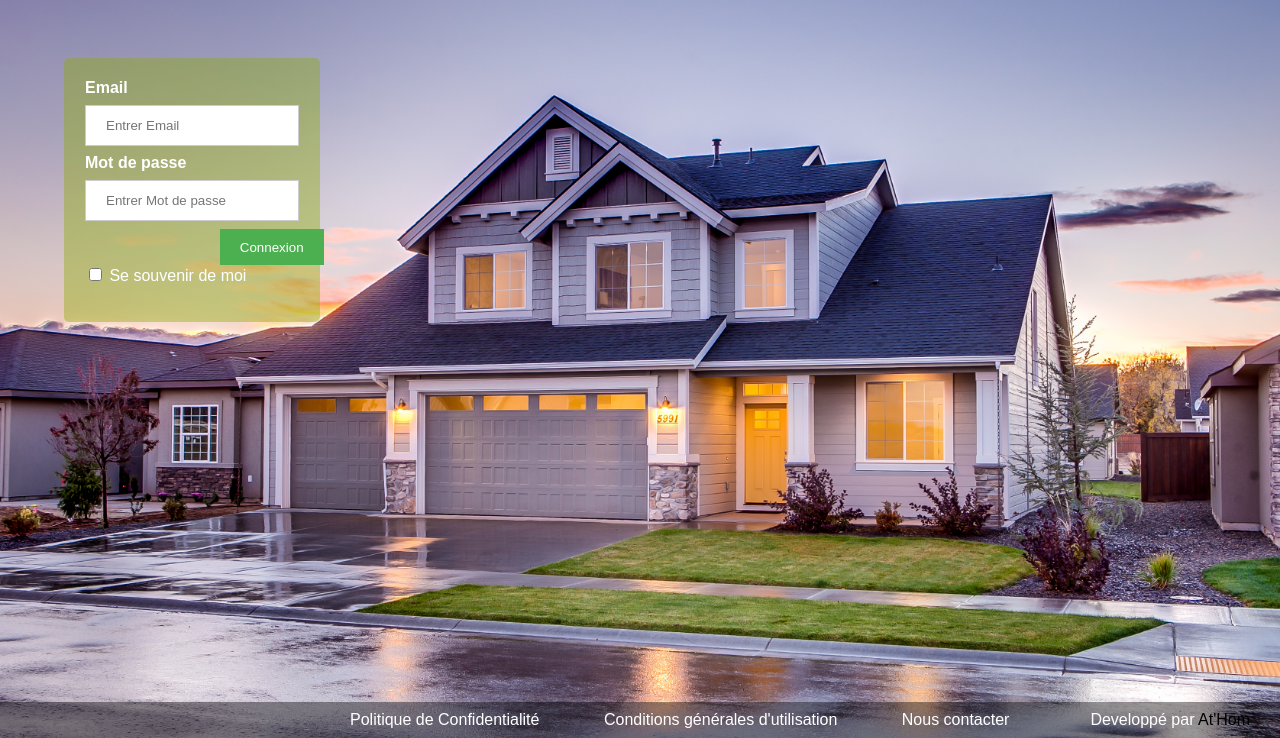
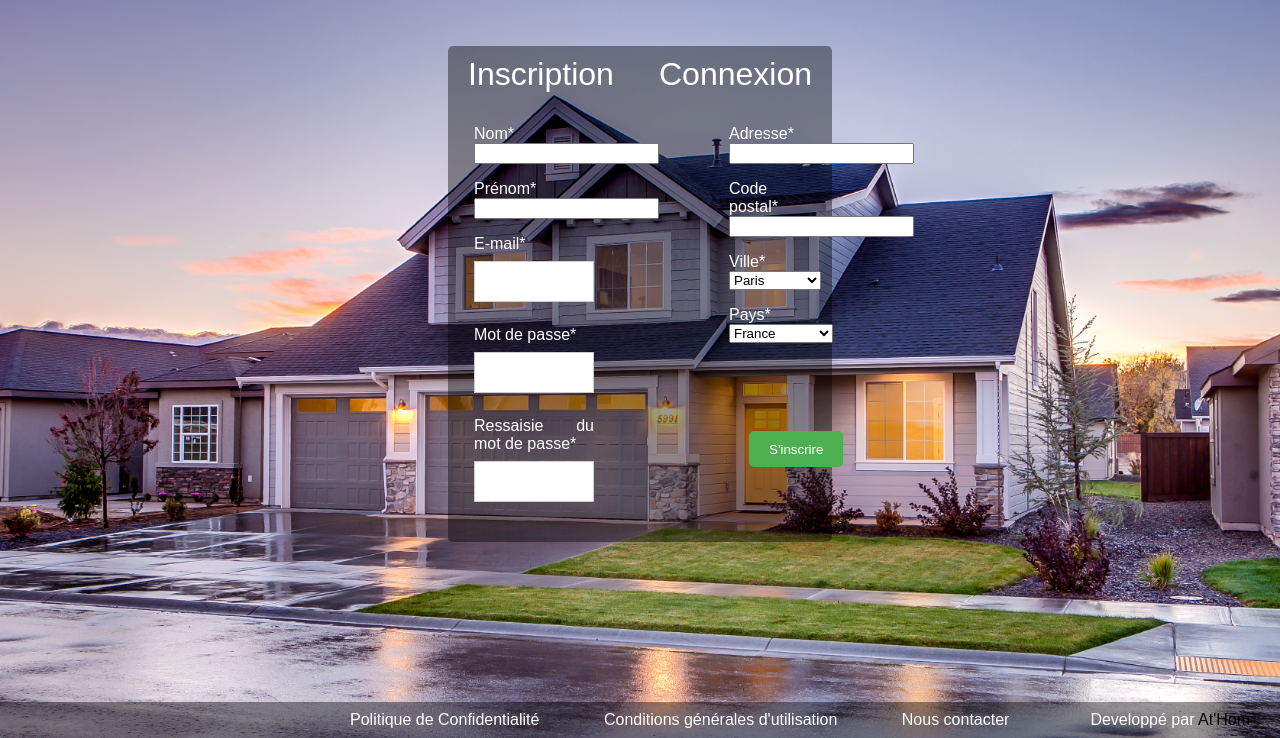
Before and after one commit to Digums/SiteInternet, a PHP site: page /SiteInternet/Vue/accueil.php in a window 1280 px wide. Shown: the part 62-800 px from the top of the page. Run offline with PHP 8.4, Linux system fonts and the light colour scheme.

Commit message:
MAJ accueil

```diff
--- a/Vue/CSS/style.css
+++ b/Vue/CSS/style.css
@@ -199,93 +199,106 @@ div#menuleft .dropdown:hover .dropdown-content{
 
 /*--------------------------------------------------------------------------------------------*/
 
-#formulaire{
-    align-content: center;
-    width: 70%;
-    margin-top: 5%;
-    margin-left: 15%;
-}
-#formulaire #gauche{
-    margin-left: 10%;
-
-    float:left;
-    width:30%;
-}
-#formulaire #droite{
-    margin-left:55%;
-    width:30%;
-}
-
-
-#telephone{
-    width: 20%;
-    height: 200px;
-    margin-left: 5%;
-}
-
-#principale{
-
-}
-#principale #gauche{
-    float: left;
-    width:30%;
-    margin-left: 5%;
-}
-#principale #droite{
-    margin-left: 10%;
-}
-#commentaire{
-    width: 60%;
-    height: 10em;
-    margin-left: 5%;
-}
-
-#sent {
-    margin-left: 5%;
-}
 
 
 
-/* Nos prestations -----------------------------------------------------------------------------------------------------*/
-#groscadre {
-    text-align: justify;
-    border: 5px double #8CAA8E;
-    margin-left: 15.5%;
-    margin-right: 12.5%;
-    margin-top: 5%;
-    margin-bottom: 5%;
-    display: flex;
-    flex-wrap: wrap;
+
+/*----------------------------------------------Accueil---------------------------------------------------------------*/
+#buttoninscription{
+    background-color: rgba(0,0,0,0);
+    color: white;
+    padding: 10.5px 20px;
+    border: none;
+    cursor: pointer;
+    font-size: 200%;
+
 }
-h1{
-    width: 100%;
+#buttoninscriptionbis{
+    text-decoration: none;
+    color: white;
 }
-.souscadre{
-    width: 44%;
-    height: 30%;
-    border: 5px outset ;
-    margin: 1%;
-    padding: 5px;
+#buttoninscription:active > #cadreinscription{
+    display: block ;
 }
-
-cadre form {
-    border: 3px solid #f1f1f1;
-    margin-top: 15%;
-    width: 20%;
-    margin-left: 65%;
+#buttonconnexion{
+    background-color: rgba(0,0,0,0);
+    color: white;
+    padding: 10.5px 20px;
+    /*margin: 8px 0;*/
+    border: none;
+    cursor: pointer;
+    float: right;
+    font-size: 200%;
 }
-
-
-.cadre{
-    background-color: rgba(140,170,0,0.4);
+#buttonconnexionbis{
+    text-decoration: none;
+    color: white;
+}
+#buttonconnexion:active > #cadreconnexion{
+    display: block ;
+}
+#animaccueil{
+    background-color: rgba(0,0,0,0.4);
+    width: 30%;
+    height: 62%;
+    margin-left: 35%;
+    margin-top: 7%;
+    border-radius: 5px;
+}
+#cadreconnexion{
     text-align: justify;
     margin-top: 8%;
     margin-left: 5%;
     margin-right: 75%;
     padding: 5px;
     border-radius: 5px;
+    width: 300px;
+    height: 300px;
+    position:absolute;
+    transform: perspective( 600px ) rotateY( 180deg );
+    backface-visibility: hidden;
+    transition: transform .5s linear 0s;
+}
+#cadreinscription{
+    text-align: justify;
+    margin-top: 0%;
+    margin-left: 0%;
+    margin-right: 75%;
+    padding: 5px;
+    border-radius: 5px;
+    width: 300px;
+    height: 300px;
+    position:absolute;
+    transform: perspective( 600px ) rotateY( 0deg );
+    backface-visibility: hidden;
+    transition: transform .5s linear 0s;
+}
+#gauche{
+    float:left;
+    width:40%;
+    margin-left: 7%;
+}
+#droite{
+    float: right;
+    width:8%;
+}
+#buttoninscrire {
+    background-color: #4CAF50;
+    color: white;
+    padding: 10.5px 20px;
+    margin-top: 300%;
+    border: none;
+    cursor: pointer;
+    margin-left: 83.5%;
+    border-radius: 5px;
 }
 
+.cadreback:hover{
+    transform: perspective( 600px ) rotateY( 0deg );
+}
+.cadrefront:hover{
+    transform: perspective( 600px ) rotateY( -180deg );
+}
 .images{
     float: left;
     padding: 1px;
--- a/Vue/accueil.php
+++ b/Vue/accueil.php
@@ -24,9 +24,11 @@ if (!isset($_SESSION['verif'])) {
     ?>
 </header>
 
-
-<div class="cadre">
-    <form method="post" action="../Modele/TraitementConnexion.php">
+<div id="animaccueil">
+    <button type="submit" id="buttoninscription"><a id="buttoninscriptionbis" href="#cadreinscription">Inscription</a></button>
+    <button type="submit" id="buttonconnexion"><a id="buttonconnexionbis" href="#cadreconnexion">Connexion</a></button>
+    <div id="cadreconnexion">
+        <form method="post" action="../Modele/TraitementConnexion.php">
 
         <div class="container">
             <label><b>Email</b></label>
@@ -35,9 +37,11 @@ if (!isset($_SESSION['verif'])) {
             <label><b>Mot de passe</b></label>
             <input type="password" placeholder="Entrer Mot de passe" name="mdp" required>
 
-            <button type="submit" id="buttonaccueil">Connexion</button>
+            <button type="submit" id="buttonaccueil">S Connecter</button>
             <input type="checkbox" cheked="checked"> Se souvenir de moi
         </div>
+
+
 
         <!--<div class="container" style="background-color:#f1f1f1">
             <!-- <button type="button" class="cancelbtn">Cancel</button>
@@ -55,8 +59,52 @@ if (!isset($_SESSION['verif'])) {
             <?php
         }
         ?>
-    </form>
+        </form>
 
+    </div>
+    <div id="cadreinscription">
+        <div id="gauche">
+            <p><label>Nom*</label></br>
+                <input type="text" name="nom" placeholder="" required></p>
+
+            <p> <label>Prénom*</label>
+                </br><input type="text" name="prenom" placeholder="" required></p>
+            <p><label>E-mail*</label>
+                </br><input type="email" name="email" placeholder="" required></p>
+            <p><label>Mot de passe*</label>
+                </br><input type="password" name="mdp" placeholder="" required></p>
+            <p><label>Ressaisie du mot de passe*</label>
+                </br><input type="password" name="mdp2" placeholder="" required></p>
+        </div>
+        <div id="droite">
+            <p><label>Adresse*</label></br><input type="text" name="adresse" placeholder="" required></p>
+            <p><label>Code postal*</label></br><input type="text" name="codepostal" placeholder="" required></p>
+            <p><label>Ville*</label></br>
+                <select name="ville" id="ville" required>
+                    <option value="Paris">Paris</option>
+                    <option value="Madrid">Madrid</option>
+                    <option value="Rome">Rome</option>
+                    <option value="Londres">Londres</option>
+                    <option value="Ottawa">Ottawa</option>
+                    <option value="Washington">Washington</option>
+                    <option value="Pekin">Pekin</option>
+                    <option value="Tokyo">Tokyo</option>
+                </select>
+            </p>
+            <p><label>Pays*</label></br>
+                <select name="pays" id="pays" required>
+                    <option value="france">France</option>
+                    <option value="espagne">Espagne</option>
+                    <option value="italie">Italie</option>
+                    <option value="royaume-uni">Royaume-Uni</option>
+                    <option value="canada">Canada</option>
+                    <option value="etats-unis">États-Unis</option>
+                    <option value="chine">Chine</option>
+                    <option value="japon">Japon</option>
+                </select>
+            </p>
+        <button type="submit" id="buttoninscrire">S'inscrire</button>
+    </div>
 </div>
 <footer>
     <?php
--- a/Vue/inscription.php
+++ b/Vue/inscription.php
@@ -14,8 +14,6 @@
 <form method="post" action="../Modele/TraitementInscription.php">
 
     <div id="formulaire">
-        <fieldset>
-            <legend>Vos coordonnées</legend>
             <div id="gauche">
                 <p><label>Nom*</label></br>
                     <input type="text" name="nom" placeholder="" required></p>
```
Also changed, not shown: other parts of Vue/CSS/style.css (+11 -25 lines).
